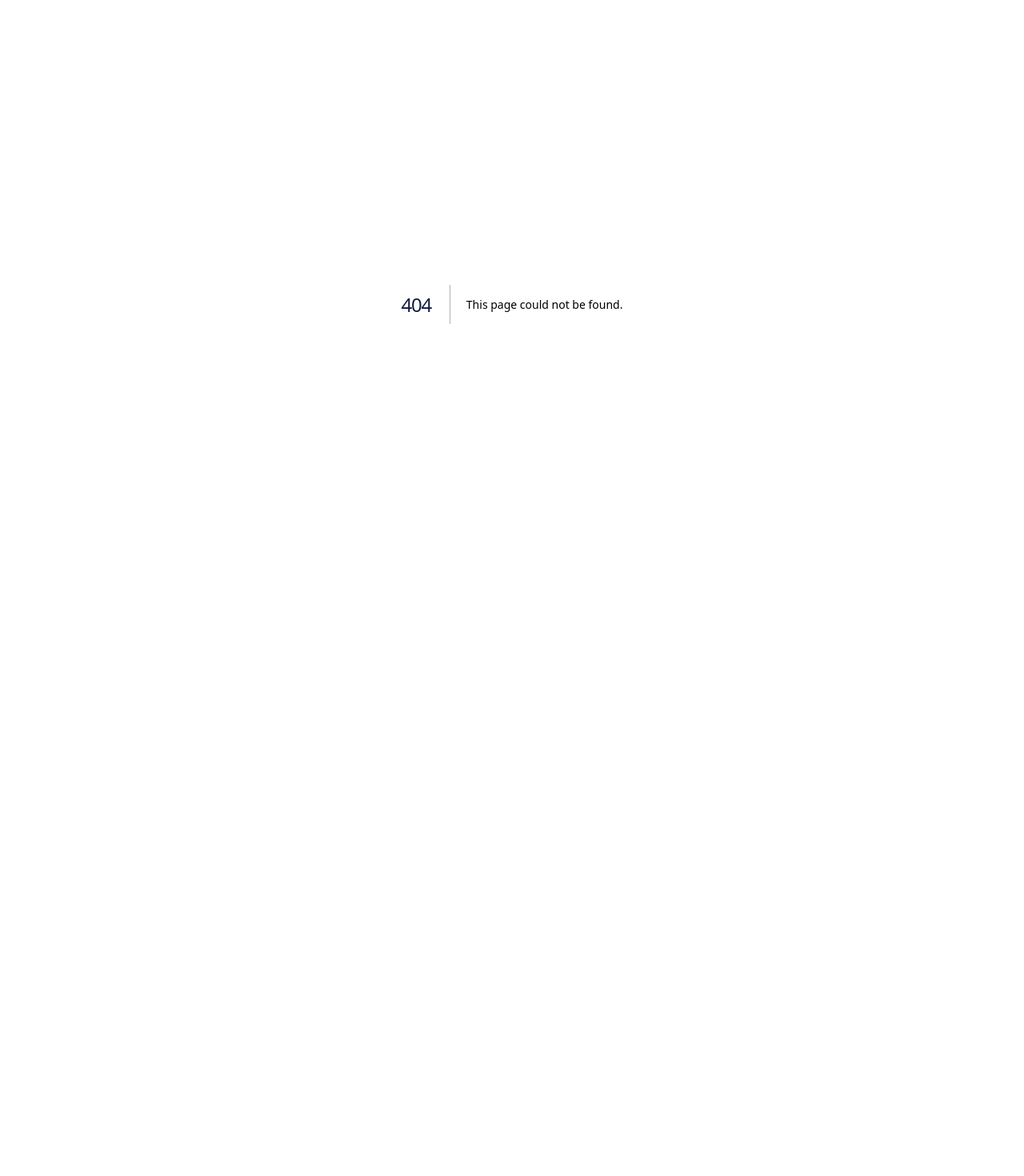
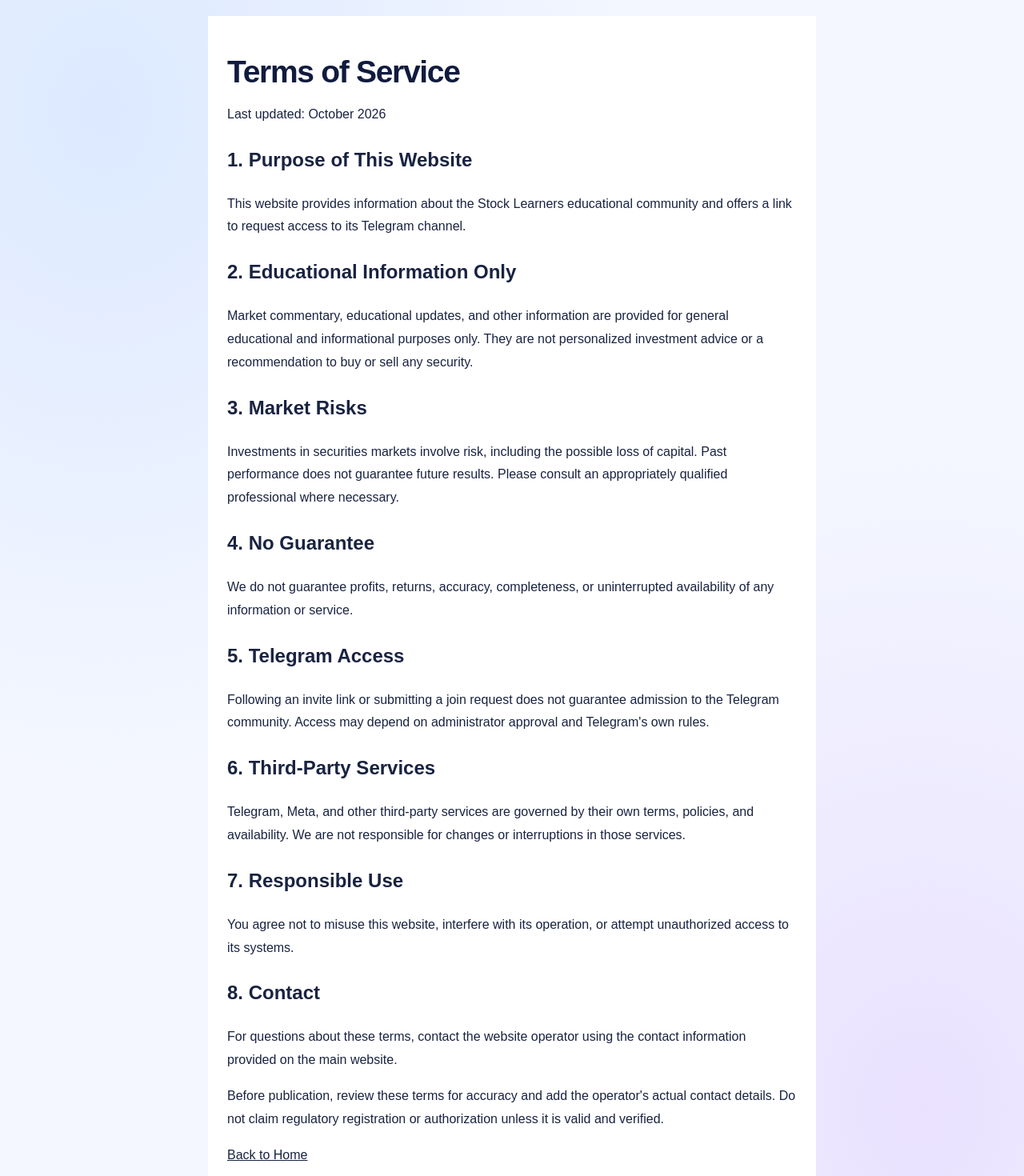
Before and after one commit to gauravsharmashyampura1504-cpu/Gautam-jha-we, a Next.js app: page /terms in a window 1280 px wide. Before the commit this address had no page. Shown: the part 20-1490 px from the top of the page at 80% size. Before the commit the page ends 800 px from the top, so only its background shows below. Built offline with nearby package versions, Linux system fonts and the light colour scheme.

Commit message:
Create page.tsx

```diff
--- /dev/null
+++ b/app/terms/page.tsx
@@ -0,0 +1,80 @@
+
+export default function TermsOfService() {
+  return (
+    <main style={{
+      maxWidth: 760,
+      margin: "40px auto",
+      padding: "24px",
+      fontFamily: "Arial, sans-serif",
+      lineHeight: 1.8,
+      color: "#192341",
+      background: "#fff"
+    }}>
+      <h1>Terms of Service</h1>
+      <p>Last updated: October 2026</p>
+
+      <h2>1. Purpose of This Website</h2>
+      <p>
+        This website provides information about the Stock Learners
+        educational community and offers a link to request access to
+        its Telegram channel.
+      </p>
+
+      <h2>2. Educational Information Only</h2>
+      <p>
+        Market commentary, educational updates, and other information
+        are provided for general educational and informational
+        purposes only. They are not personalized investment advice
+        or a recommendation to buy or sell any security.
+      </p>
+
+      <h2>3. Market Risks</h2>
+      <p>
+        Investments in securities markets involve risk, including the
+        possible loss of capital. Past performance does not guarantee
+        future results. Please consult an appropriately qualified
+        professional where necessary.
+      </p>
+
+      <h2>4. No Guarantee</h2>
+      <p>
+        We do not guarantee profits, returns, accuracy, completeness,
+        or uninterrupted availability of any information or service.
+      </p>
+
+      <h2>5. Telegram Access</h2>
+      <p>
+        Following an invite link or submitting a join request does not
+        guarantee admission to the Telegram community. Access may
+        depend on administrator approval and Telegram's own rules.
+      </p>
+
+      <h2>6. Third-Party Services</h2>
+      <p>
+        Telegram, Meta, and other third-party services are governed
+        by their own terms, policies, and availability. We are not
+        responsible for changes or interruptions in those services.
+      </p>
+
+      <h2>7. Responsible Use</h2>
+      <p>
+        You agree not to misuse this website, interfere with its
+        operation, or attempt unauthorized access to its systems.
+      </p>
+
+      <h2>8. Contact</h2>
+      <p>
+        For questions about these terms, contact the website operator
+        using the contact information provided on the main website.
+      </p>
+
+      <p>
+        Before publication, review these terms for accuracy and add
+        the operator's actual contact details. Do not claim regulatory
+        registration or authorization unless it is valid and verified.
+      </p>
+
+      <p><a href="/">Back to Home</a></p>
+    </main>
+  );
+}
```
